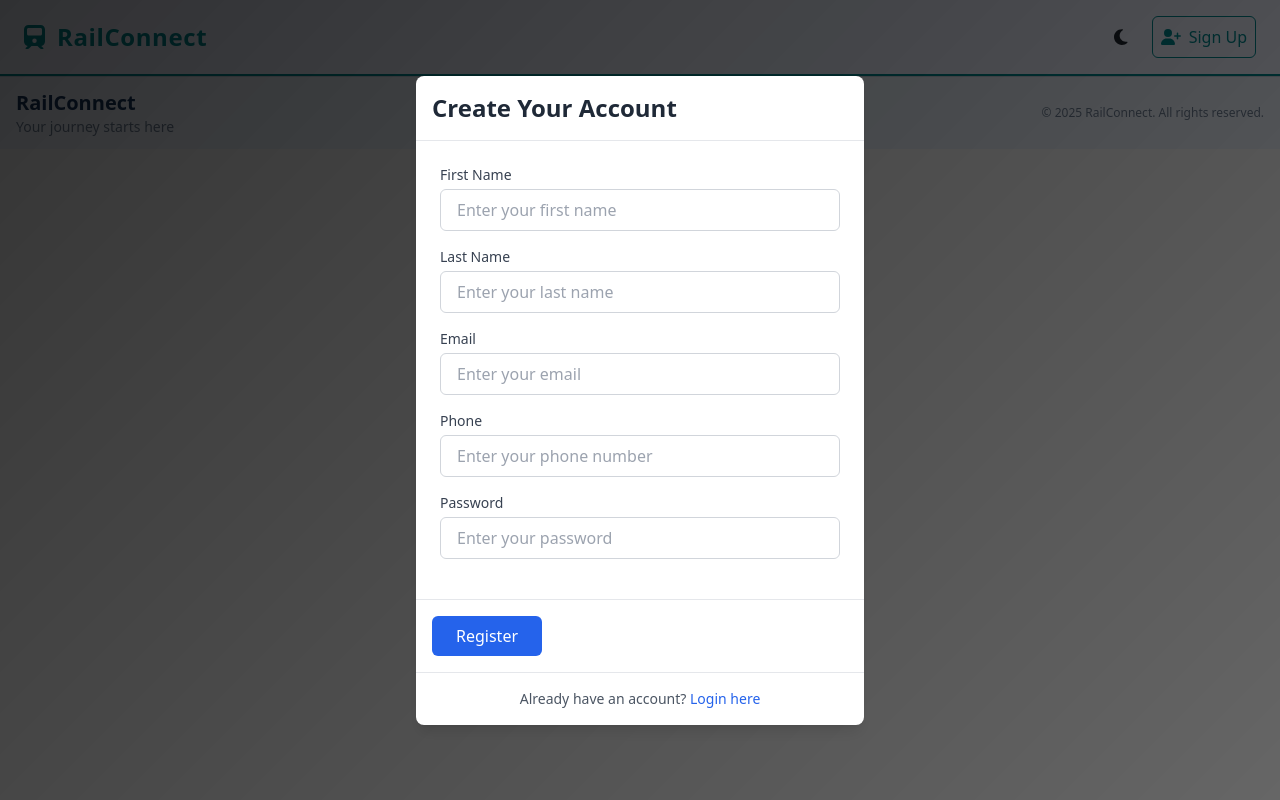
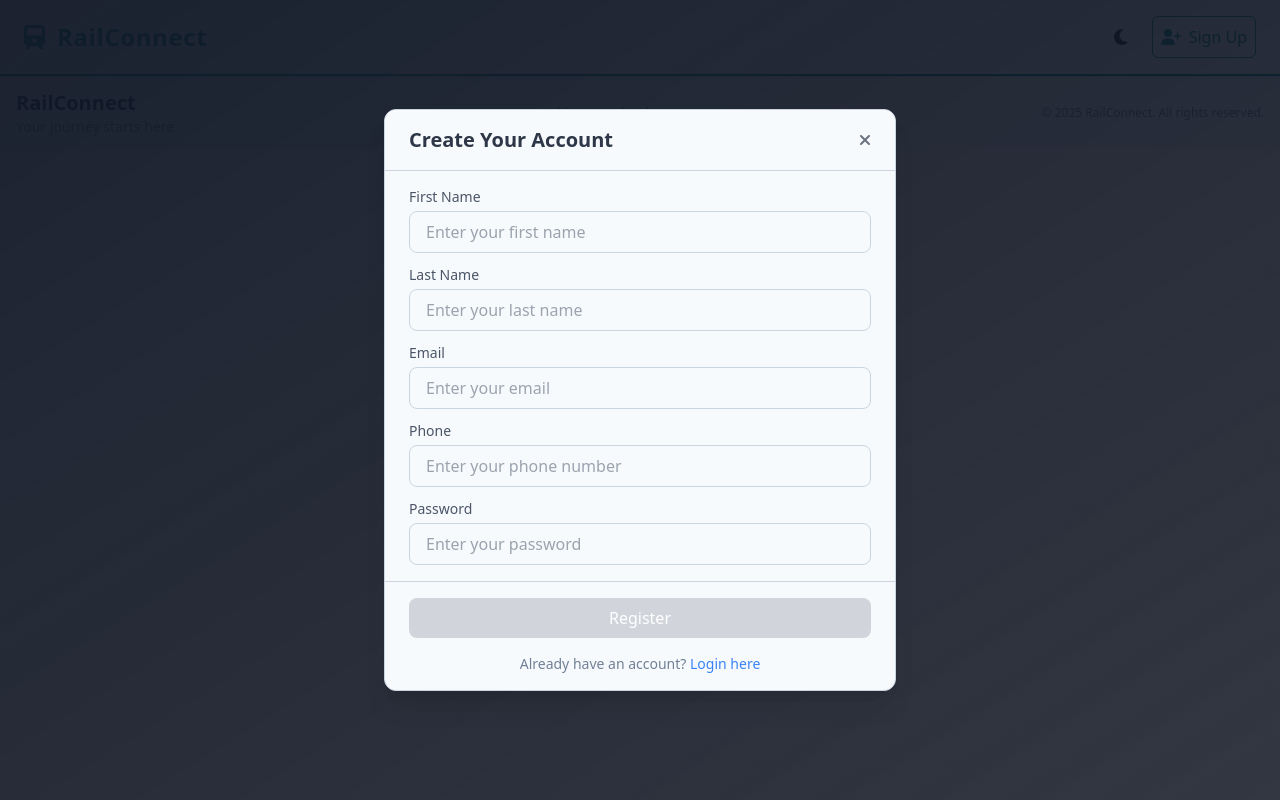
Before and after one commit to Prerna290/train-ticket-booking, an Angular app: page /login in a window 1280 px wide. Built offline with nearby package versions, Linux system fonts and the light colour scheme.

Commit message:
style: login compoenent according to new color palatte

```diff
--- a/src/app/app.component.ts
+++ b/src/app/app.component.ts
@@ -88,7 +88,10 @@ export class AppComponent {
 
   showSuccessToast() {
     if (this.toast) {
-      this.toast.showToastPopup('Logout Successfully', 'success');
+      this.toast.showToastPopup(
+        'Logout Successful. We hope to see you again!',
+        'success'
+      );
     }
   }
 
--- a/src/app/components/login/login.component.css
+++ b/src/app/components/login/login.component.css
@@ -1,64 +1,59 @@
 /* inset-0: It sets top: 0, right: 0, bottom: 0, and left: 0
 This is particularly helpful for centering or stretching elements. */
 
-.auth-container {
-  @apply fixed inset-0 flex items-center justify-center bg-black bg-opacity-50;
-  background: linear-gradient(135deg, rgba(0, 0, 0, 0.8), rgba(0, 0, 0, 0.6));
+.auth-overlay {
+  @apply fixed inset-0 flex items-center justify-center z-50 bg-black bg-opacity-50;
+  @apply bg-gradient-to-br from-gray-900/90 to-gray-900/70;
+}
+
+.auth-form {
+  @apply w-full max-w-md md:max-w-lg max-h-[90dvh];
 }
 
 .auth-card {
-  @apply bg-white dark:bg-gray-800 rounded-lg shadow-lg w-full max-w-md overflow-hidden;
+  @apply bg-background-default dark:bg-background-dark rounded-xl shadow-xl overflow-y-auto border border-solid border-borderColor-light dark:border-borderColor-dark;
 }
 
 .header {
-  @apply flex items-center justify-between p-4 border-b border-gray-200 dark:border-gray-700;
+  @apply flex items-center justify-between sticky top-0 bg-background-default dark:bg-background-dark px-6 py-4 border-b border-borderColor-light dark:border-borderColor-dark;
 }
 
-.header h4 {
-  @apply text-2xl font-semibold text-gray-800 dark:text-gray-100;
+.auth-close {
+  @apply text-gray-500 dark:text-gray-400 hover:text-gray-700 dark:hover:text-gray-200 transition-colors;
 }
 
-.close-btn {
-  @apply text-gray-600 dark:text-gray-300 hover:text-gray-800 dark:hover:text-gray-100;
+.auth-title {
+  @apply text-xl font-bold text-light-primary dark:text-dark-primary;
 }
 
-.form {
-  @apply p-6;
+.form-label {
+  @apply block text-sm font-medium text-secondary dark:text-dark-secondary  mb-1;
 }
 
-.form-group {
-  @apply mb-4;
+.auth-body {
+  @apply flex flex-col gap-3 px-6 py-4 max-h-[85dvh] overflow-y-auto;
 }
 
-.form-group label {
-  @apply block text-sm font-medium text-gray-700 dark:text-gray-300 mb-1;
-}
-
-.form-group input {
-  @apply w-full px-4 py-2 border rounded-md focus:outline-none focus:ring-2 focus:ring-blue-500 dark:focus:ring-blue-600 transition-colors;
-  @apply border-gray-300 dark:border-gray-600 bg-white dark:bg-gray-700 text-gray-800 dark:text-gray-100;
-}
-
-.error-message {
-  @apply text-sm text-red-600 dark:text-red-400 mt-1 flex items-center gap-2;
+.form-input {
+  @apply w-full px-4 py-2 border rounded-lg focus:outline-none focus:ring-2 focus:ring-highlight-blue dark:focus:ring-highlight-dark-blue transition-colors border-borderColor-light dark:border-borderColor-dark bg-background-default dark:bg-background-dark-secondary text-light-primary dark:text-dark-primary;
 }
 
 .action-btns {
-  @apply flex gap-4 p-4 border-t border-gray-200 dark:border-gray-700;
+  @apply flex gap-4 px-6 py-4 border-t flex-col items-center border-borderColor-light dark:border-borderColor-dark sticky bottom-0;
 }
 
-.primary-btn {
-  @apply bg-blue-600 text-white px-6 py-2 rounded-md hover:bg-blue-700 transition-colors;
+.auth-button {
+  @apply w-full p-2 rounded-lg font-medium bg-background-default dark:bg-background-dark transition-colors;
 }
 
-.secondary-btn {
-  @apply bg-gray-200 dark:bg-gray-700 text-gray-800 dark:text-gray-100 px-6 py-2 rounded-md hover:bg-gray-300 dark:hover:bg-gray-600 transition-colors;
+.primary {
+  @apply bg-blue-600 text-white hover:bg-blue-700 dark:bg-primary-400 dark:hover:bg-primary-500 disabled:bg-gray-300 disabled:dark:bg-gray-600 disabled:cursor-not-allowed;
 }
 
-.toggle-auth {
-  @apply text-center text-sm text-gray-600 dark:text-gray-400 p-4 border-t border-gray-200 dark:border-gray-700;
+.auth-toggle {
+  @apply text-sm text-muted dark:text-dark-muted;
 }
 
-.toggle-auth a {
-  @apply text-blue-600 dark:text-blue-400 hover:underline cursor-pointer;
+.auth-toggle-link {
+  @apply text-primary-400 font-medium hover:underline cursor-pointer;
 }
--- a/src/app/components/login/login.component.html
+++ b/src/app/components/login/login.component.html
@@ -1,22 +1,27 @@
 <app-toast #toast></app-toast>
 
+<div class="auth-overlay">
   <!-- Registration Form -->
   <form
     *ngIf="isRegisterPopupVisible"
-  class="auth-container"
+    class="auth-form"
     [formGroup]="registerForm"
     (ngSubmit)="onSubmitRegister()"
   >
     <div class="auth-card">
       <div class="header">
-      <h4>Create Your Account</h4>
+        <h4 class="auth-title">Create Your Account</h4>
+        <button type="button" class="auth-close" (click)="closePopup()">
+          <fa-icon [icon]="faXmark"></fa-icon>
+        </button>
       </div>
-    <div class="form">
+      <div class="auth-body">
         <div class="form-group">
-        <label for="firstName">First Name</label>
+          <label for="firstName" class="form-label">First Name</label>
           <input
             type="text"
             id="firstName"
+            class="form-input"
             formControlName="firstName"
             placeholder="Enter your first name"
           />
@@ -29,10 +34,11 @@
           ></app-alert>
         </div>
         <div class="form-group">
-        <label for="lastName">Last Name</label>
+          <label for="lastName" class="form-label">Last Name</label>
           <input
             type="text"
             id="lastName"
+            class="form-input"
             formControlName="lastName"
             placeholder="Enter your last name"
           />
@@ -45,10 +51,11 @@
           ></app-alert>
         </div>
         <div class="form-group">
-        <label for="email">Email</label>
+          <label for="email" class="form-label">Email</label>
           <input
             type="email"
             id="email"
+            class="form-input"
             formControlName="email"
             placeholder="Enter your email"
           />
@@ -61,10 +68,11 @@
           ></app-alert>
         </div>
         <div class="form-group">
-        <label for="phone">Phone</label>
+          <label for="phone" class="form-label">Phone</label>
           <input
             type="text"
             id="phone"
+            class="form-input"
             formControlName="phone"
             placeholder="Enter your phone number"
           />
@@ -77,10 +85,11 @@
           ></app-alert>
         </div>
         <div class="form-group">
-        <label for="password">Password</label>
+          <label for="password" class="form-label">Password</label>
           <input
             type="password"
             id="password"
+            class="form-input"
             formControlName="password"
             placeholder="Enter your password"
           />
@@ -89,43 +98,47 @@
             registerForm.get('password')?.touched &&
             registerForm.get('password')?.errors?.['required']
           "
-          [errorMessage]="'Password is required.'"
+            [errorMessage]="'Password must be at least 6 characters'"
           ></app-alert>
         </div>
       </div>
       <div class="action-btns">
         <button
           type="submit"
-        class="primary-btn"
+          class="auth-button primary"
           [disabled]="registerForm.invalid"
         >
           Register
         </button>
+        <p class="auth-toggle">
+          Already have an account?
+          <a class="auth-toggle-link" (click)="toggleLogin()">Login here</a>
+        </p>
       </div>
-    <p class="toggle-auth">
-      Already have an account?
-      <a (click)="toggleLogin()">Login here</a>
-    </p>
     </div>
   </form>
 
   <!-- Login Form -->
   <form
     *ngIf="isLoginPopupVisible"
-  class="auth-container"
+    class="auth-form"
     [formGroup]="loginForm"
     (ngSubmit)="onSubmitLogin()"
   >
     <div class="auth-card">
       <div class="header">
-      <h4>Welcome Back</h4>
+        <h4 class="auth-title">Welcome Back</h4>
+        <button type="button" class="auth-close" (click)="closePopup()">
+          <fa-icon [icon]="faXmark"></fa-icon>
+        </button>
       </div>
-    <div class="form">
+      <div class="auth-body">
         <div class="form-group">
-        <label for="phone">Phone</label>
+          <label for="phone" class="form-label">Phone</label>
           <input
-          type="text"
+            type="tel"
             id="phone"
+            class="form-input"
             formControlName="phone"
             placeholder="Enter your phone number"
           />
@@ -138,10 +151,11 @@
           ></app-alert>
         </div>
         <div class="form-group">
-        <label for="password">Password</label>
+          <label for="password" class="form-label">Password</label>
           <input
             type="password"
             id="password"
+            class="form-input"
             formControlName="password"
             placeholder="Enter your password"
           />
@@ -150,16 +164,23 @@
               loginForm.get('password')?.touched &&
               loginForm.get('password')?.invalid
             "
-          [errorMessage]="'Password is required.'"
+            [errorMessage]="'Password is required'"
           ></app-alert>
         </div>
       </div>
       <div class="action-btns">
-      <button type="submit" class="primary-btn">Login</button>
-    </div>
-    <p class="toggle-auth">
+        <button
+          type="submit"
+          class="auth-button primary"
+          [disabled]="loginForm.invalid"
+        >
+          Login
+        </button>
+        <p class="auth-toggle">
           Don't have an account?
-      <a (click)="toggleLogin()">Register here</a>
+          <a class="auth-toggle-link" (click)="toggleLogin()">Register here</a>
         </p>
       </div>
+    </div>
   </form>
+</div>
--- a/src/app/components/login/login.component.ts
+++ b/src/app/components/login/login.component.ts
@@ -31,43 +31,40 @@ import { Router } from '@angular/router';
   styleUrl: './login.component.css',
 })
 export class LoginComponent {
-  isRegisterPopupVisible = true;
   @ViewChild(ToastComponent) toast!: ToastComponent;
 
-  private ticketBookingService = inject(TicketBookingService);
-
   faXmark = faXmark;
-  faCircleExclamation = faCircleExclamation;
+  isRegisterPopupVisible = true;
   registerForm: FormGroup;
   loginForm: FormGroup;
   isLoginPopupVisible = false;
-  showToast = false;
   isUserLoggedIn = false;
 
-  constructor(private fb: FormBuilder, private router: Router) {
+  constructor(
+    private fb: FormBuilder,
+    private router: Router,
+    private ticketBookingService: TicketBookingService
+  ) {
     this.registerForm = this.fb.group({
       passengerID: [0],
       firstName: ['', Validators.required],
       lastName: ['', Validators.required],
       email: ['', [Validators.required, Validators.email]],
       phone: ['', [Validators.required, Validators.pattern('^[0-9]{10}$')]],
-      password: ['', Validators.required],
+      password: ['', [Validators.required, Validators.minLength(6)]],
     });
 
     this.loginForm = this.fb.group({
       phone: ['', [Validators.required, Validators.pattern('^[0-9]{10}$')]],
-      password: ['', [Validators.required, Validators.required]],
+      password: ['', [Validators.required]],
     });
   }
 
   ngOnInit() {
     this.ticketBookingService.userLoggedIn$.subscribe((res) => {
-      if (res) {
-        this.isUserLoggedIn = true;
-        this.router.navigate(['/home']);
-      } else {
-        this.isUserLoggedIn = false;
-      }
+      // !! operator is used to convert the value of res to a boolean. If res is truthy,isUserLoggedIn will be set to true.
+      this.isUserLoggedIn = !!res;
+      if (res) this.router.navigate(['/home']);
     });
   }
 
@@ -75,12 +72,14 @@ export class LoginComponent {
     this.resetForms();
     this.isRegisterPopupVisible = false;
     this.isLoginPopupVisible = false;
+    this.router.navigate(['/home']);
   }
 
   onSubmitRegister() {
     if (this.registerForm.valid) {
-      const user: IUser = this.registerForm.value;
-      this.ticketBookingService.addUsers(user).subscribe((res: any) => {
+      this.ticketBookingService
+        .addUsers(this.registerForm.value)
+        .subscribe((res: any) => {
           if (res.result) {
             this.showToastMessage(
               'Registration Successful. Welcome To Our Platform!',
@@ -98,8 +97,9 @@ export class LoginComponent {
 
   onSubmitLogin() {
     if (this.loginForm.valid) {
-      const loginUser: IUser = this.loginForm.value;
-      this.ticketBookingService.loginUser(loginUser).subscribe((res) => {
+      this.ticketBookingService
+        .loginUser(this.loginForm.value)
+        .subscribe((res) => {
           if (res.result) {
             this.showToastMessage('Login Successful. Welcome Back!', 'success');
             this.resetForms();
@@ -118,13 +118,8 @@ export class LoginComponent {
   }
 
   toggleLogin() {
-    if (this.isRegisterPopupVisible) {
-      this.isRegisterPopupVisible = false;
-      this.isLoginPopupVisible = true;
-    } else {
-      this.isRegisterPopupVisible = true;
-      this.isLoginPopupVisible = false;
-    }
+    this.isRegisterPopupVisible = !this.isRegisterPopupVisible;
+    this.isLoginPopupVisible = !this.isLoginPopupVisible;
   }
 
   showToastMessage(message: string, messageType: any) {
--- a/tailwind.config.js
+++ b/tailwind.config.js
@@ -62,7 +62,7 @@ module.exports = {
 // gray-600: #7D7D7D;
 // gray-700: #374151;
 // gray-800: #1F2937;
-// gray-900: "#111827";
+// gray-900: "#111827"; (Also gray-900/90 gray-900/70)
 
 // red-50: "#FEF2F2";
 // red-100: "#FEE2E2";
```
Lines whose indentation alone changed are shown as unchanged.
